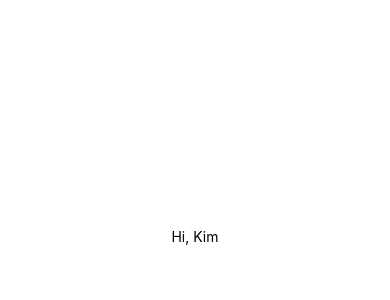
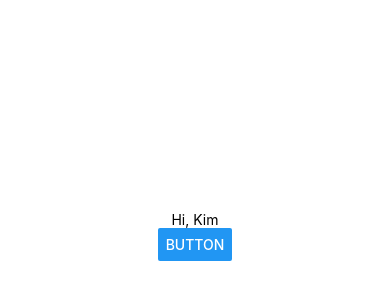
Before and after one commit to corn1200/my-first-expo, a React Native app: screen / in a window 390 px wide. Shown: the part 186-486 px from the top of the page. Built offline with nearby package versions, Linux system fonts and the light colour scheme.

Commit message:
버튼을 생성하고 얼럿 띄우기

```diff
--- a/src/App.js
+++ b/src/App.js
@@ -1,5 +1,5 @@
 import { StatusBar } from 'expo-status-bar';
-import { StyleSheet, Text, View } from 'react-native';
+import { StyleSheet, Text, View, Button } from 'react-native';
 
 export default function App() {
   console.log('React Native App');
@@ -7,6 +7,7 @@ export default function App() {
     <View style={styles.container}>
       <Text>Hi, Kim</Text>
       <StatusBar style="auto" />
+      <Button title='Button' onPress={() => alert('Click!!')}></Button>
     </View>
   );
 }
```
